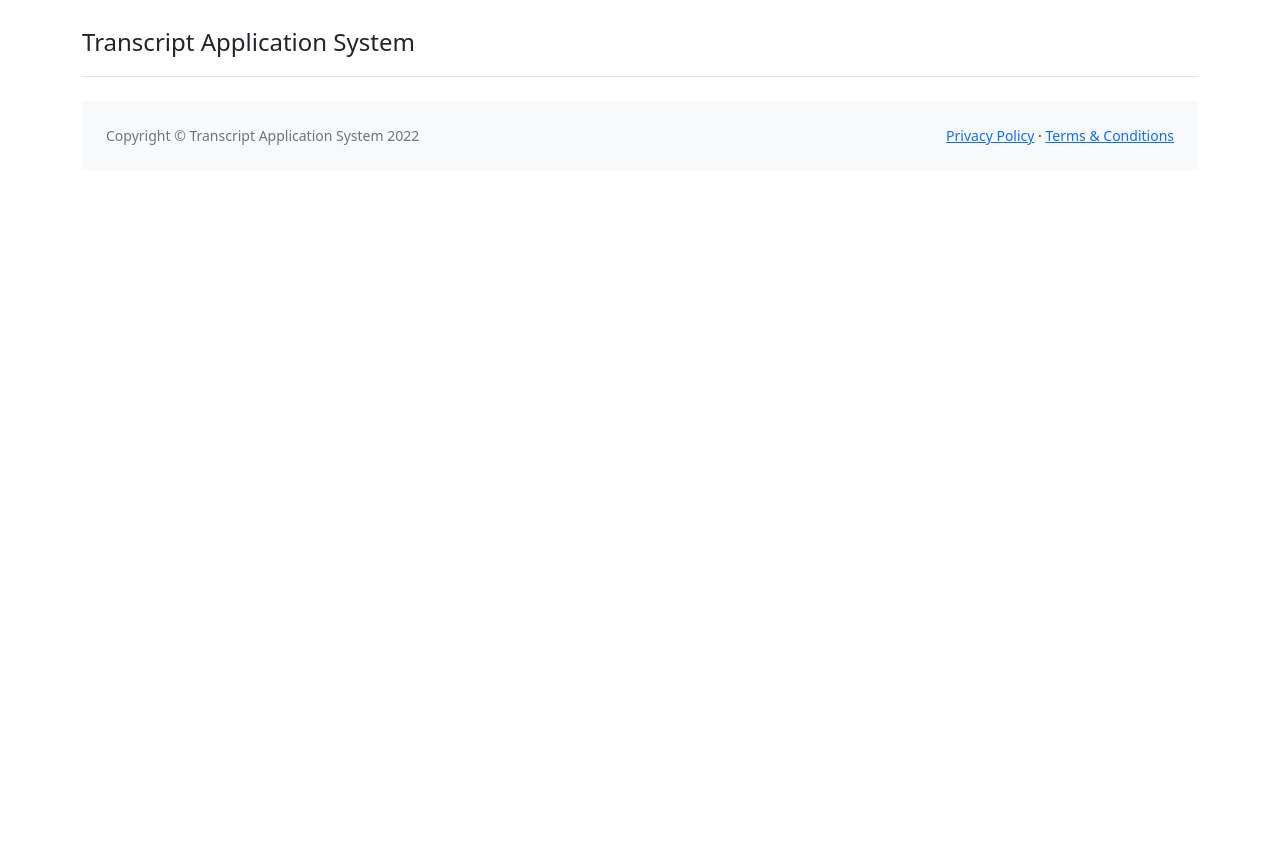
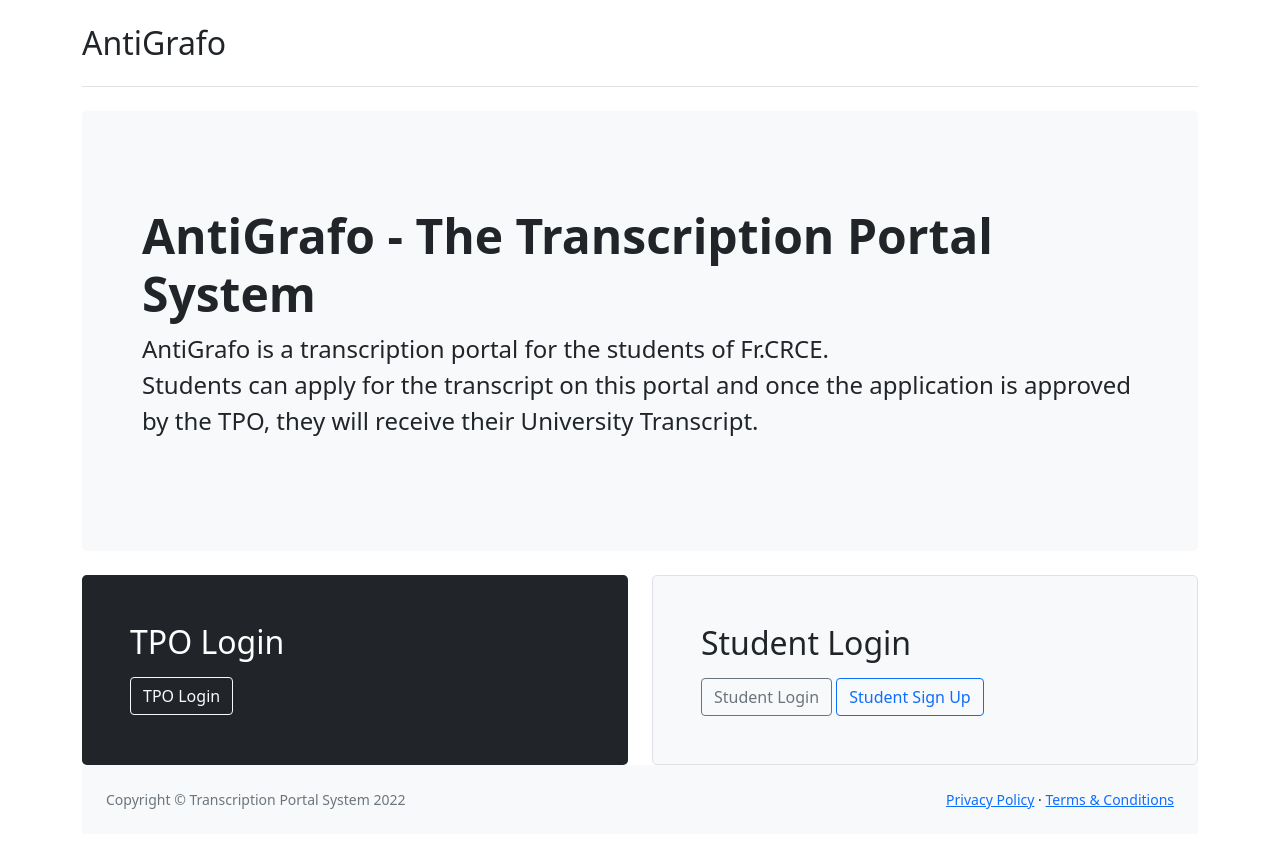
Before and after one commit to vryan-06/SYN04_AlgoRhythm_Synergy2022, a PHP site: page / in a window 1280 px wide. Before the commit the page ends 145 px from the top, so only its background shows below. Run offline with PHP 8.4, Linux system fonts and the light colour scheme; some libraries are stand-ins or nearby versions.

Commit message:
Updated info in index.php

```diff
--- a/transcript_page/footer.php
+++ b/transcript_page/footer.php
@@ -1,7 +1,7 @@
                 <footer class="py-4 bg-light mt-auto">
                     <div class="container-fluid px-4">
                         <div class="d-flex align-items-center justify-content-between small">
-                            <div class="text-muted">Copyright &copy; Transcript Application System <?php echo date('Y'); ?></div>
+                            <div class="text-muted">Copyright &copy; Transcription Portal System <?php echo date('Y'); ?></div>
                             <div>
                                 <a href="#">Privacy Policy</a>
                                 &middot;
--- a/transcript_page/header.php
+++ b/transcript_page/header.php
@@ -12,7 +12,7 @@
         <meta name="description" content="">
         <meta name="author" content="">
         <meta name="generator" content="">
-        <title>Transcript Application System</title>
+        <title>Transcription Portal System</title>
         <link rel="canonical" href="">
         <!-- Bootstrap core CSS -->
         <link href="asset/css/simple-datatables-style.css" rel="stylesheet" />
@@ -51,7 +51,7 @@
     			<header class="pb-3 mb-4 border-bottom">
                     <div class="row">
                         <a href="index.php" class="d-flex align-items-center text-dark text-decoration-none">
-                            <span class="fs-4">Transcript Application System</span>
+                            <span class="fs-4"><h2>AntiGrafo</span>
                         </a>
                     </div>
     			</header>
--- a/transcript_page/index.php
+++ b/transcript_page/index.php
@@ -1,4 +1,53 @@
 <?php
-include 'header.php';
-include 'footer.php';
+    include 'header.php';
 ?>
+
+<div class="p-5 mb-4 bg-light rounded-3">
+
+	<div class="container-fluid py-5">
+
+		<h1 class="display-5 fw-bold">AntiGrafo - The Transcription Portal System</h1>
+
+		<p class="fs-4">AntiGrafo is a transcription portal for the students of Fr.CRCE.<br>
+                        Students can apply for the transcript on this portal and once the application is approved by the TPO, they will receive their University Transcript.
+        </p>
+
+	</div>
+
+</div>
+
+<div class="row align-items-md-stretch">
+
+	<div class="col-md-6">
+
+		<div class="h-100 p-5 text-white bg-dark rounded-3">
+
+			<h2>TPO Login</h2>
+			<p></p>
+			<a href="tpo_login.php" class="btn btn-outline-light">TPO Login</a>
+
+		</div>
+
+	</div>
+
+	<div class="col-md-6">
+
+		<div class="h-100 p-5 bg-light border rounded-3">
+
+			<h2>Student Login</h2>
+
+			<p></p>
+
+			<a href="user_login.php" class="btn btn-outline-secondary">Student Login</a>
+
+			<a href="user_registration.php" class="btn btn-outline-primary">Student Sign Up</a>
+
+		</div>
+
+	</div>
+
+</div>
+
+<?php
+    include 'footer.php';
+?>
```
